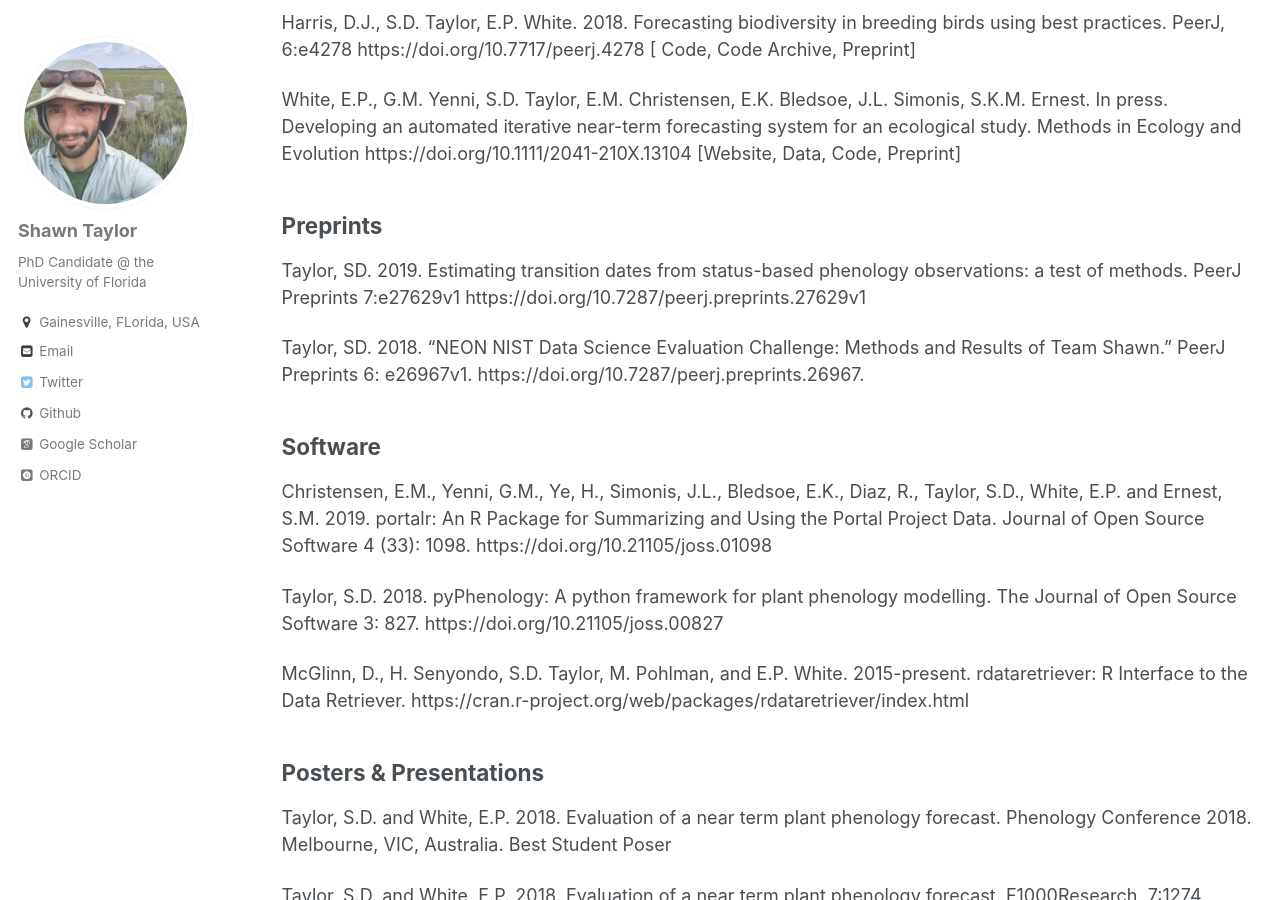
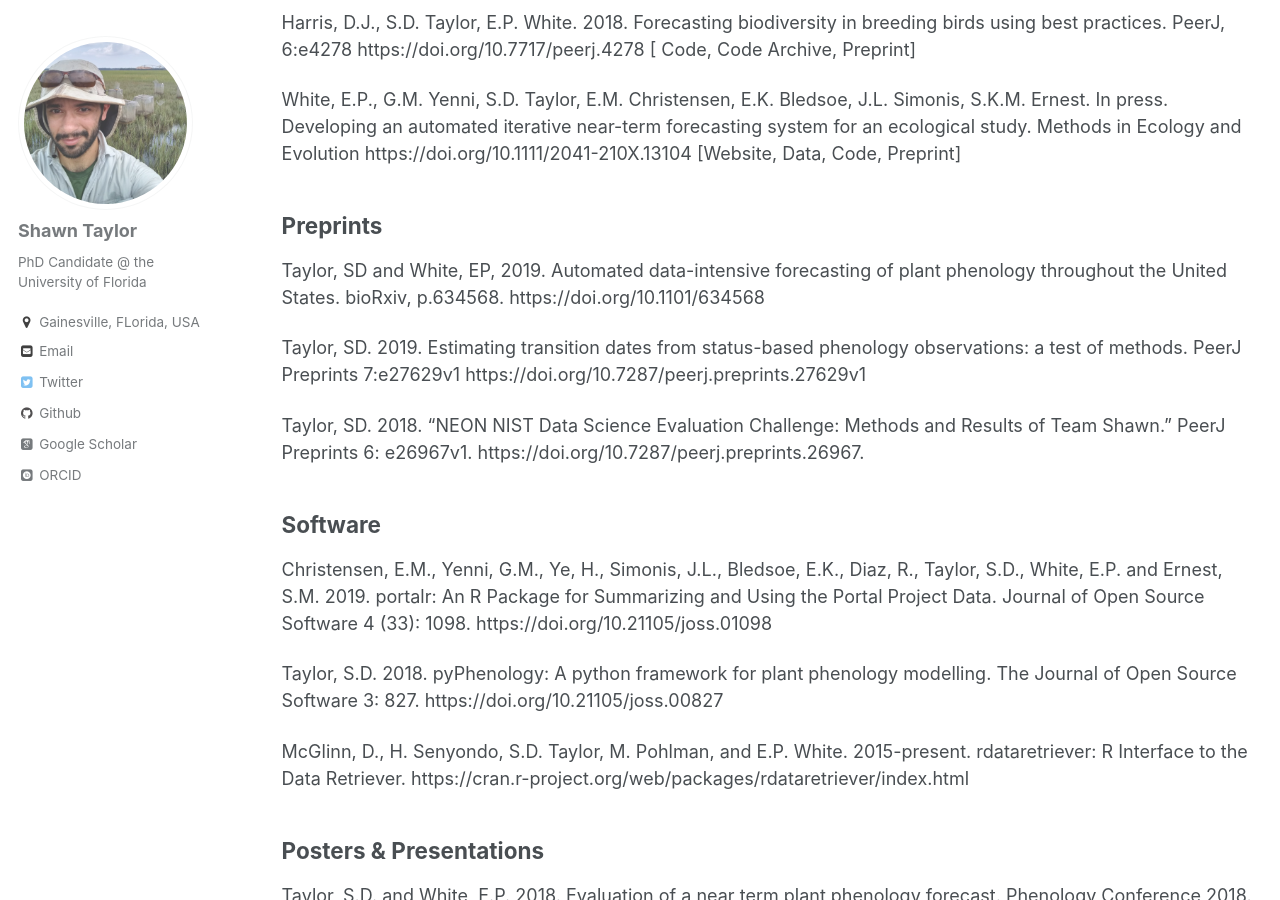
Before and after one commit to sdtaylor/sdtaylor.github.io, a Jekyll site: the page built from _pages/cv.md, in a window 1280 px wide and 900 px high, scrolled down 771 px. Built offline with Jekyll 4.4.1, drawn with Linux system fonts in a browser that asks for light colours; some web fonts are replaced.

Commit message:
add latest preprint

```diff
--- a/_pages/cv.md
+++ b/_pages/cv.md
@@ -40,6 +40,8 @@ White, E.P., G.M. Yenni, S.D. Taylor, E.M. Christensen, E.K. Bledsoe, J.L. Simon
 [Preprint](https://doi.org/10.1101/268623)]
 
 ## Preprints
+
+Taylor, SD and White, EP, 2019. Automated data-intensive forecasting of plant phenology throughout the United States. bioRxiv, p.634568. [https://doi.org/10.1101/634568](https://doi.org/10.1101/634568)
 
 Taylor, SD. 2019. Estimating transition dates from status-based phenology observations: a test of methods. PeerJ Preprints 7:e27629v1 [https://doi.org/10.7287/peerj.preprints.27629v1](https://doi.org/10.7287/peerj.preprints.27629v1)
 
```
Also changed, not shown: _portfolio/phenology_forecasting.md (+2 -0 lines).
